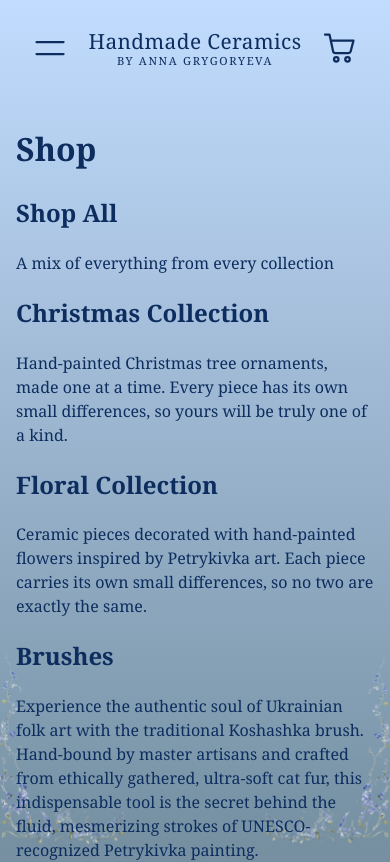
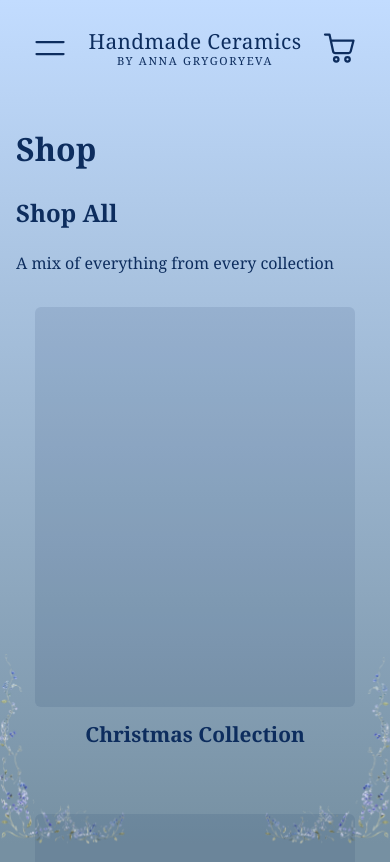
Before and after one commit to AnnaGrygoryeva-01/Ceramics-Web-Project, a Next.js app: page /shop in a window 390 px wide. Shown: the top 862 px of the page. Built offline with nearby package versions, Linux system fonts and the light colour scheme.

Commit message:
Change main Shop page layout

```diff
--- a/src/app/globals.sass
+++ b/src/app/globals.sass
@@ -31,6 +31,8 @@
 :root
   --nav-top: 24px
   --nav-height: 48px
+  // Space at the bottom of every page, see main
+  --page-bottom: 160px
   // Corner images are about 2:3; fit them to the width but keep them under ~65% of the screen height
   --corner-width: min(24.5vw, 43vh)
 
@@ -94,7 +96,7 @@ main
   flex: 1
   padding-top: 32px
   // Leave room so the bottom of the page isn't hidden behind the corner flowers
-  padding-bottom: 160px
+  padding-bottom: var(--page-bottom)
 
 footer
   padding-bottom: 24px
@@ -602,9 +604,104 @@ footer
       opacity: 0.35
       cursor: not-allowed
 
+// Collections on the Shop page (see src/app/shop/page.tsx): one row of cards,
+// a single column on phones. The picture flips over to the description on
+// hover, or when the card is reached with the keyboard.
+.collection-cards
+  display: grid
+  grid-template-columns: repeat(3, 1fr)
+  gap: 64px
+  margin: 32px 0 0
+  padding: 0
+  list-style: none
+
+.collection-card
+  display: flex
+  flex-direction: column
+  gap: 12px
+
+  &:focus-visible
+    outline: 2px solid var(--nav-current)
+    outline-offset: 4px
+
+.collection-card__flip
+  position: relative
+  aspect-ratio: 4 / 5
+  transform-style: preserve-3d
+  transition: transform 0.6s ease
+  // Perspective in the transform, so each card flips around its own centre
+  transform: perspective(1000px) rotateY(0)
+
+  &:hover,
+  .collection-card:focus-visible &
+    transform: perspective(1000px) rotateY(180deg)
+
+.collection-card__front,
+.collection-card__back
+  position: absolute
+  inset: 0
+  overflow: hidden
+  border-radius: 6px
+  backface-visibility: hidden
+
+.collection-card__front
+  // Shown until the collection has a photo
+  background: color-mix(in srgb, var(--ink) 10%, transparent)
+
+  img
+    object-fit: cover
+
+.collection-card__back
+  display: flex
+  align-items: center
+  padding: 20px
+  overflow-y: auto
+  background: var(--ink)
+  color: var(--badge-text)
+  font-size: 0.95rem
+  transform: rotateY(180deg)
+
+  p
+    margin: auto 0
+
+.collection-card__name
+  margin: 0
+  font-size: 1.3rem
+  text-align: center
+
+// Without motion: fade between the two sides instead of turning
+@media (prefers-reduced-motion: reduce)
+  .collection-card__flip
+    transition: none
+
+    &:hover,
+    .collection-card:focus-visible &
+      transform: none
+
+      .collection-card__back
+        opacity: 1
+
+  .collection-card__back
+    transform: none
+    opacity: 0
+    transition: opacity 0.3s ease
+
+@media (max-width: 700px)
+  .collection-cards
+    grid-template-columns: 1fr
+    max-width: 320px
+    // Centred on the page, like the product cards on phones
+    margin-inline: auto
+
 // Care guide at the end of the Brushes page (see BrushCare)
 .brush-care
-  margin-top: 48px
+  // Centred between the products and the footer: the same space as below it
+  // (the page's bottom space + the footer's top margin), less the product
+  // grid's own 32px bottom margin
+  margin-top: calc(var(--page-bottom) + 0.875rem - 32px)
+
+  > :last-child
+    margin-bottom: 0
 
   ul
     padding-left: 1.25em
--- a/src/app/shop/page.tsx
+++ b/src/app/shop/page.tsx
@@ -1,4 +1,5 @@
 import type { Metadata } from "next";
+import Image from "next/image";
 import Link from "next/link";
 import { collections } from "@/lib/products";
 
@@ -14,14 +15,32 @@ export default function ShopPage() {
         </h2>
         <p>A mix of everything from every collection</p>
       </section>
-      {collections.map((collection) => (
-        <section key={collection.slug}>
-          <h2>
-            <Link href={`/shop/${collection.slug}`} prefetch>{collection.name}</Link>
-          </h2>
-          <p>{collection.description}</p>
-        </section>
-      ))}
+
+      {/* One card per collection: a picture that flips over to the description on hover */}
+      <ul className="collection-cards">
+        {collections.map((collection) => (
+          <li key={collection.slug}>
+            <Link href={`/shop/${collection.slug}`} prefetch className="collection-card">
+              <div className="collection-card__flip">
+                <div className="collection-card__front">
+                  {collection.image && (
+                    <Image
+                      src={collection.image}
+                      alt=""
+                      fill
+                      sizes="(max-width: 700px) 100vw, 280px"
+                    />
+                  )}
+                </div>
+                <div className="collection-card__back">
+                  <p>{collection.description}</p>
+                </div>
+              </div>
+              <h2 className="collection-card__name">{collection.name}</h2>
+            </Link>
+          </li>
+        ))}
+      </ul>
     </>
   );
 }
--- a/src/lib/products.ts
+++ b/src/lib/products.ts
@@ -6,6 +6,7 @@ export type Collection = {
   slug: string
   name: string
   description: string
+  image?: string // Card photo on the Shop page, a path inside /public
   snow?: boolean // Show the falling snow background on this collection's pages
 }
 
```
